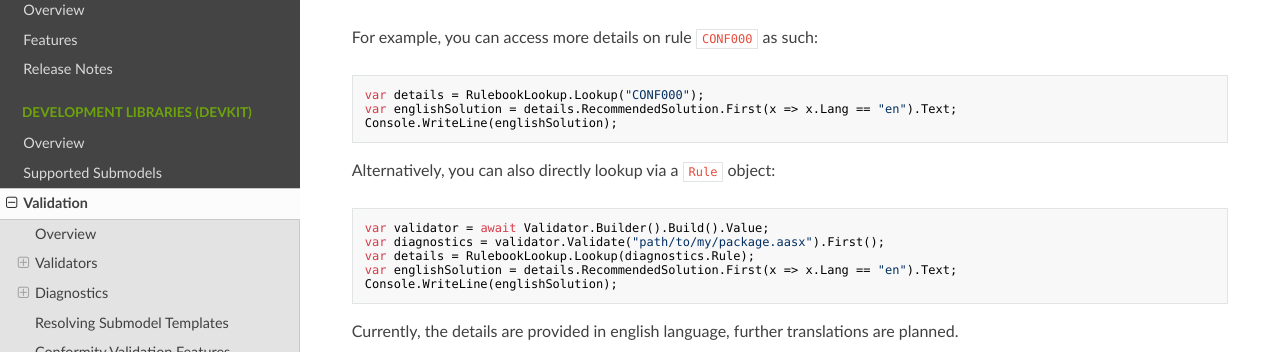
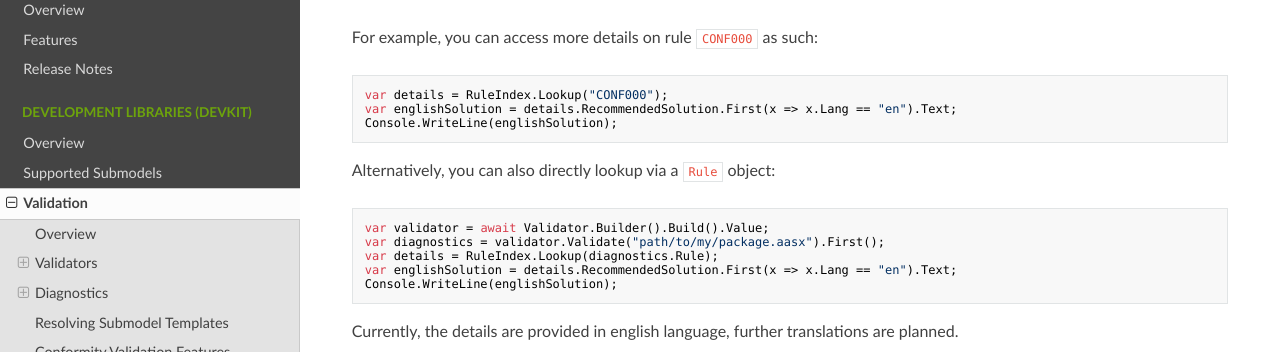
Before and after one commit to twinsphere/twinsphere.github.io, an MkDocs documentation site: the page built from docs/typed-aas-metamodels-validation.md, in a window 1280 px wide and 900 px high, scrolled down 5865 px. Shown: the part 172-524 px from the top of the window. Built offline with MkDocs 1.6.1, drawn with Linux system fonts in a browser that asks for light colours; nearby versions of some CDN libraries.

Commit message:
fix(tam): fix invalid example for Rulebook use
The class to lookup rule definitions is named `RuleIndex` not
`RulebookLookup`. Fix the class name accordingly.

````diff
--- a/docs/typed-aas-metamodels-validation.md
+++ b/docs/typed-aas-metamodels-validation.md
@@ -292,7 +292,7 @@ information, such as:
 For example, you can access more details on rule `CONF000` as such:
 
 ```csharp
-var details = RulebookLookup.Lookup("CONF000");
+var details = RuleIndex.Lookup("CONF000");
 var englishSolution = details.RecommendedSolution.First(x => x.Lang == "en").Text;
 Console.WriteLine(englishSolution);
 ```
@@ -302,7 +302,7 @@ Alternatively, you can also directly lookup via a `Rule` object:
 ```csharp
 var validator = await Validator.Builder().Build().Value;
 var diagnostics = validator.Validate("path/to/my/package.aasx").First();
-var details = RulebookLookup.Lookup(diagnostics.Rule);
+var details = RuleIndex.Lookup(diagnostics.Rule);
 var englishSolution = details.RecommendedSolution.First(x => x.Lang == "en").Text;
 Console.WriteLine(englishSolution);
 ```
````
